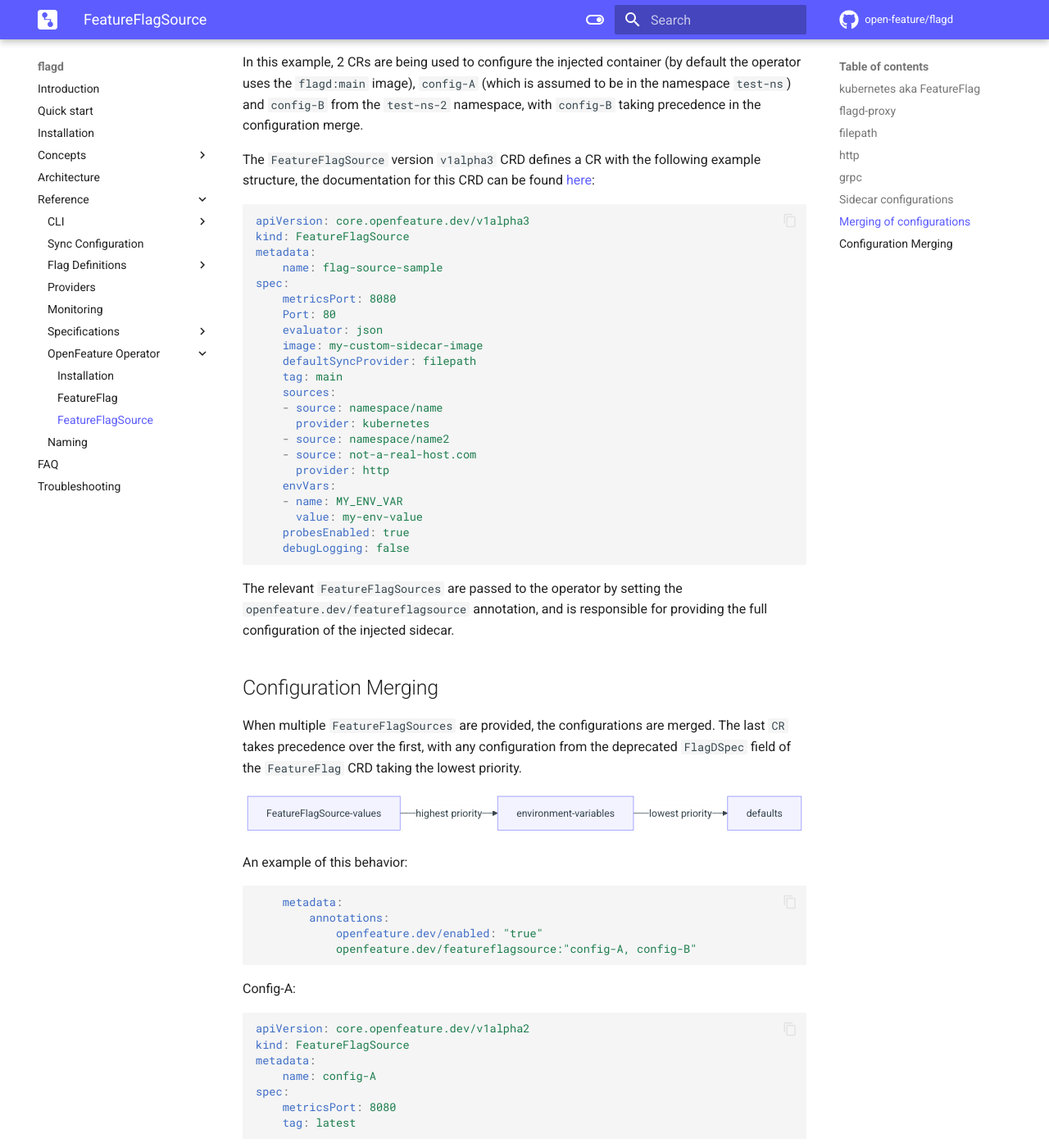
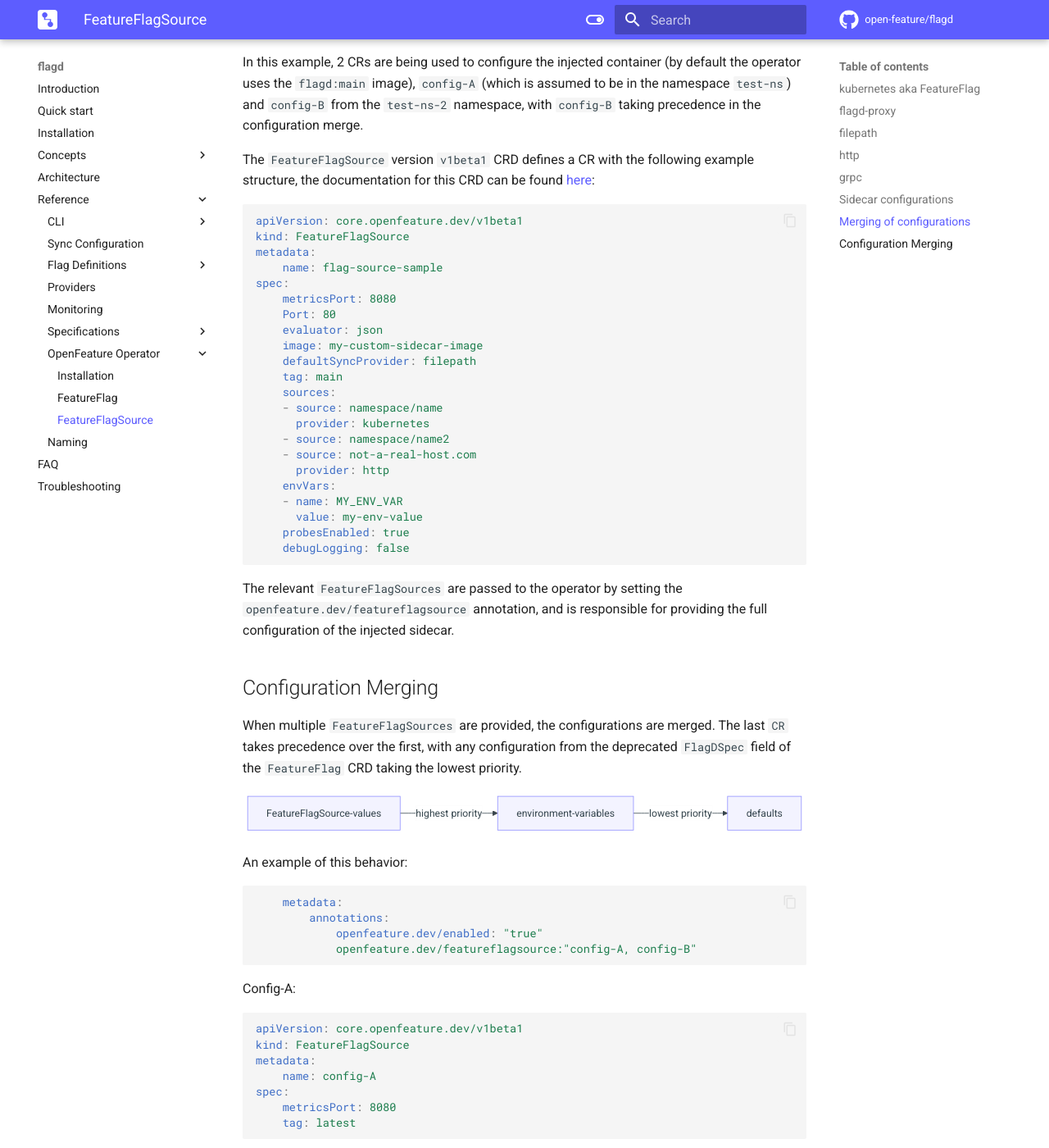
Before and after one commit to open-feature/flagd, an MkDocs documentation site: the page built from docs/reference/openfeature-operator/crds/featureflagsource.md, in a window 1280 px wide and 1400 px high, scrolled down 2242 px. Shown: the whole window at 82% size. Built offline with MkDocs 1.6.1 and Material for MkDocs 9.7.7, drawn with Linux system fonts in a browser that asks for light colours; comment, search, counter and statistics services are not loaded; some of the changed text lies outside the part shown.

Commit message:
adapt misses in docs
Signed-off-by: odubajDT <ondrej.dubaj@dynatrace.com>

````diff
--- a/docs/reference/openfeature-operator/crds/featureflagsource.md
+++ b/docs/reference/openfeature-operator/crds/featureflagsource.md
@@ -87,10 +87,10 @@ If no namespace is provided, it is assumed that the CR is within the same namesp
 
 In this example, 2 CRs are being used to configure the injected container (by default the operator uses the `flagd:main` image), `config-A` (which is assumed to be in the namespace `test-ns`) and `config-B` from the `test-ns-2` namespace, with `config-B` taking precedence in the configuration merge.
 
-The `FeatureFlagSource` version `v1alpha3` CRD defines a CR with the following example structure, the documentation for this CRD can be found [here](https://github.com/open-feature/open-feature-operator/blob/main/docs/crds.md#featureflagsource):
+The `FeatureFlagSource` version `v1beta1` CRD defines a CR with the following example structure, the documentation for this CRD can be found [here](https://github.com/open-feature/open-feature-operator/blob/main/docs/crds.md#featureflagsource):
 
 ```yaml
-apiVersion: core.openfeature.dev/v1alpha3
+apiVersion: core.openfeature.dev/v1beta1
 kind: FeatureFlagSource
 metadata:
     name: flag-source-sample
@@ -137,7 +137,7 @@ An example of this behavior:
 Config-A:
 
 ```yaml
-apiVersion: core.openfeature.dev/v1alpha2
+apiVersion: core.openfeature.dev/v1beta1
 kind: FeatureFlagSource
 metadata:
     name: config-A
@@ -149,7 +149,7 @@ spec:
 Config-B:
 
 ```yaml
-apiVersion: core.openfeature.dev/v1alpha2
+apiVersion: core.openfeature.dev/v1beta1
 kind: FeatureFlagSource
 metadata:
     name: config-B
````
Also changed, not shown: docs/reference/flagd-cli/flagd_start.md (+1 -1 lines), docs/reference/openfeature-operator/crds/featureflag.md (+1 -1 lines), 1 other file.
